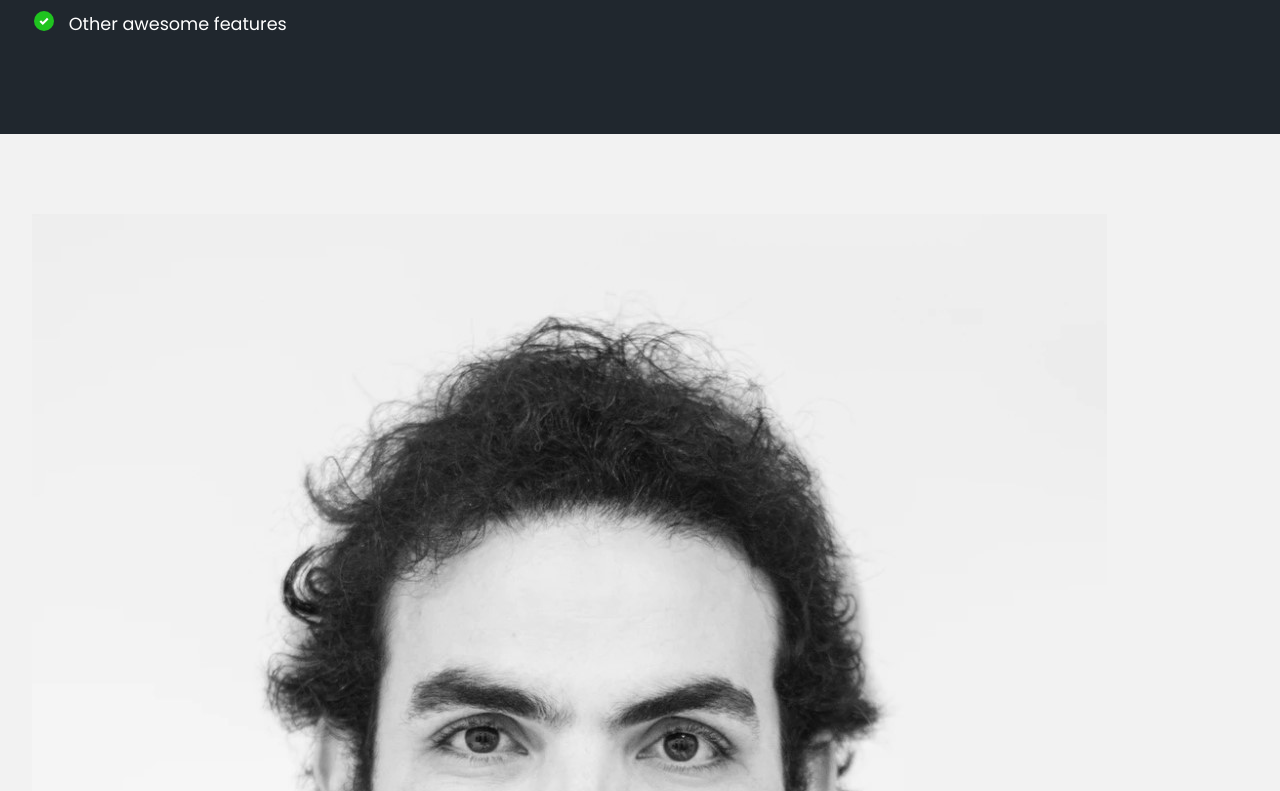
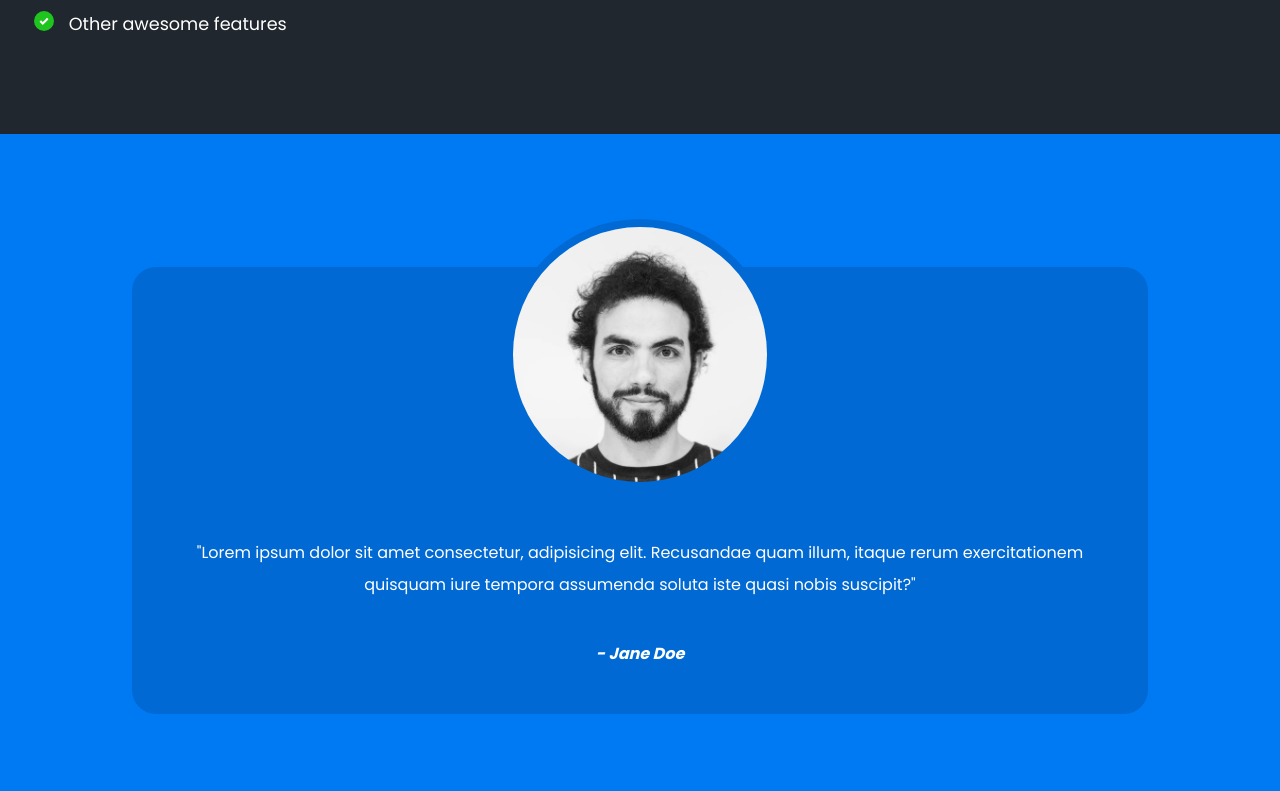
Before and after one commit to Sammeeey/HTML-CSS-CrashCourse-2021, a plain HTML site: page index.html in a window 1280 px wide. Shown: the part 1640-2431 px from the top of the page. Drawn offline with Linux system fonts and the light colour scheme.

Commit message:
own solution for 1:39:15
index.html
- add div (.testimonial) inside .testimonials-section
	- to enable positioning of list content relative to li element

main.scss
- add declaration blocks to design .testimonials-section

```diff
--- a/css/main.scss
+++ b/css/main.scss
@@ -2,6 +2,7 @@
 
 :root {
     --primary-color: #007af3;
+    --primary-color-dark: #0069d3;
 }
 
 body {
@@ -130,4 +131,39 @@ ul.features-list {
     display: none;
 }
 
-// This is the state at this position of the tutorial: https://youtu.be/D-h8L5hgW-w?t=5963
+.testimonials-section {
+    background-color: var(--primary-color);
+    text-align: center;
+    position: relative;
+    padding: .3em;
+}
+
+.testimonials-section li {
+    background-color: var(--primary-color-dark);
+    width: 80%;
+    margin: 8em auto;
+    border-radius: 1.5em;
+}
+
+.testimonial {
+    position: relative;
+    top: -3em;
+}
+
+.testimonials-section img {
+    max-width: 25%;
+    height: auto;
+    border-radius: 50%;
+    border: .5em solid var(--primary-color-dark);
+}
+
+.testimonials-section blockquote {
+    color: white;
+    line-height: 2em;
+    padding: 1.5em 0;
+}
+
+.testimonials-section cite {
+    color: white;
+    font-weight: bold;
+}
--- a/index.html
+++ b/index.html
@@ -68,22 +68,28 @@
         <div class="container">
             <ul>
                 <li>
+                    <div class="testimonial">
                         <img src="images/person.jpg" alt="Person">
 
                         <blockquote>"Lorem ipsum dolor sit amet consectetur, adipisicing elit. Recusandae quam illum, itaque rerum exercitationem quisquam iure tempora assumenda soluta iste quasi nobis suscipit?"</blockquote>
                         <cite>- Jane Doe</cite>
+                    </div>
                 </li>
                 <li>
+                    <div class="testimonial">
                         <img src="images/person.jpg" alt="Person">
 
                         <blockquote>"Lorem ipsum dolor sit amet consectetur, adipisicing elit. Recusandae quam illum, itaque rerum exercitationem quisquam iure tempora assumenda soluta iste quasi nobis suscipit?"</blockquote>
                         <cite>- Jane Doe</cite>
+                    </div>
                 </li>
                 <li>
+                    <div class="testimonial">
                         <img src="images/person.jpg" alt="Person">
 
                         <blockquote>"Lorem ipsum dolor sit amet consectetur, adipisicing elit. Recusandae quam illum, itaque rerum exercitationem quisquam iure tempora assumenda soluta iste quasi nobis suscipit?"</blockquote>
                         <cite>- Jane Doe</cite>
+                    </div>
                 </li>
             </ul>
         </div>
```
Also changed, not shown: css/main.css, 1 other file. Lines whose indentation alone changed are shown as unchanged.
